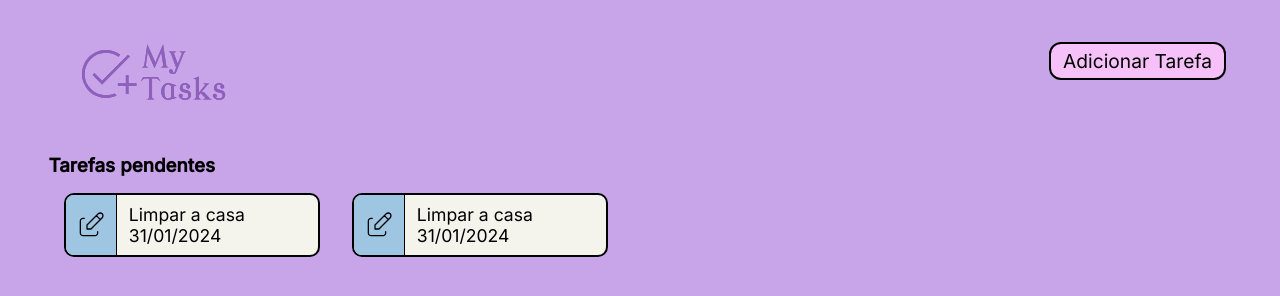
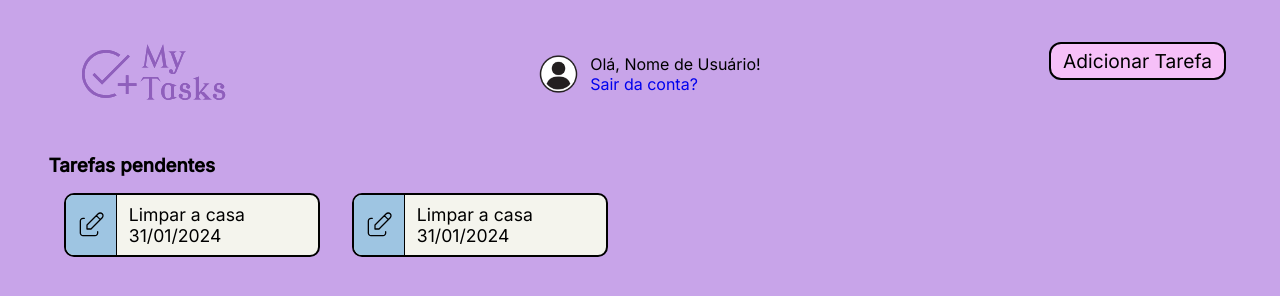
Before and after one commit to estelalm/gerenciador-tarefas, a plain HTML site: page pagina-inicial/inicio.html in a window 1280 px wide. Drawn offline with Linux system fonts and the light colour scheme; a web font is replaced by a local one.

```diff
--- a/pagina-inicial/inicio.css
+++ b/pagina-inicial/inicio.css
@@ -30,6 +30,15 @@
     display: flex;
     justify-content: space-between;
     padding: 32px 64px;
+}
+
+.perfil{
+    font-family: var(--textos);
+    display: flex;
+    align-items: center;
+}
+.perfil img{
+    height: 60%;
 }
 .logo{
     height: 100%;
--- a/pagina-inicial/inicio.html
+++ b/pagina-inicial/inicio.html
@@ -13,6 +13,12 @@
 <body>
     <header>
         <img src="../img/logo.svg" alt="Ícone de 'checkbox' com 'My Tasks' escrito ao lado" class="logo">
+        <div class="perfil">
+            <img src="../img/usuario.webp" alt="">
+            <p>Olá, Nome de Usuário! <br>
+                <a href="../login page/login.html" id="sair">Sair da conta?</a>
+            </p>
+        </div>
         <a href="../adicionar-tarefa/add-tarefa.html" class="add-tarefa" id="add-tarefa">Adicionar Tarefa</a>
     </header>
     <main>
```
Also changed, not shown: login page/login.html (+1 -2 lines), img/usuario.webp (added).
